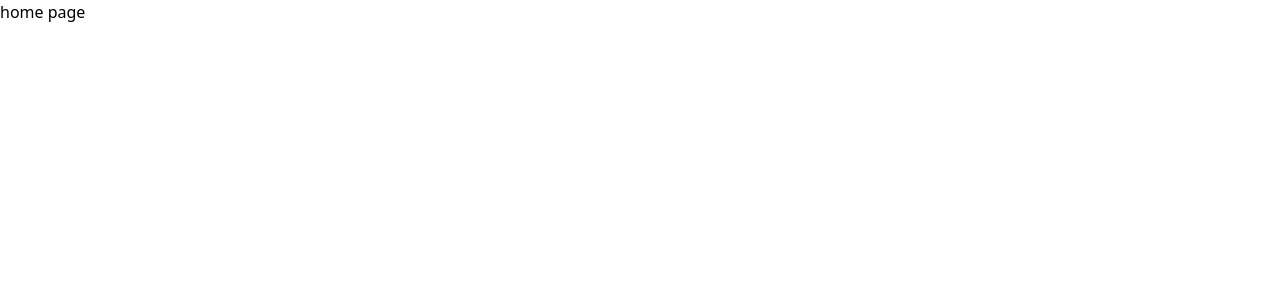
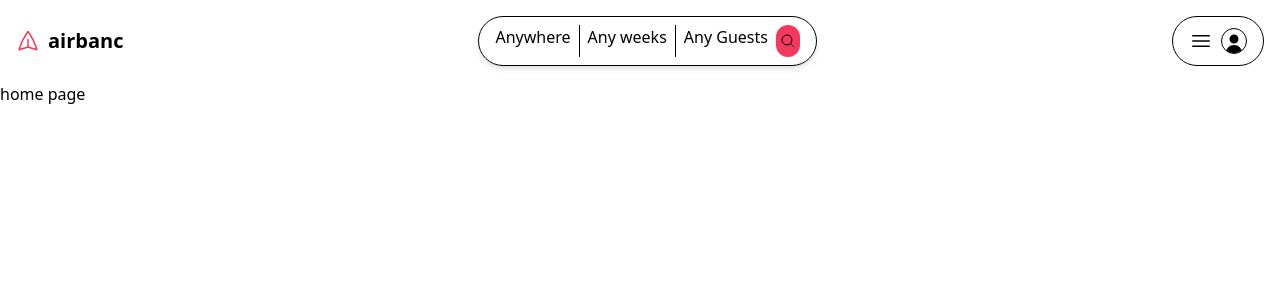
Before and after one commit to sangeeta2003/booking, a React (Vite) app in the folder client/: page / in a window 1280 px wide. Shown: the top 300 px of the page. Built offline with nearby package versions, Linux system fonts and the light colour scheme.

Commit message:
import the home and login page inside the Layout page

```diff
--- a/client/src/App.jsx
+++ b/client/src/App.jsx
@@ -8,9 +8,13 @@
   return (
     <BrowserRouter>
       <Routes>
-        <Route path="/" element={<Layout />} />
-          <Route index element={<Home />} />
+        <Route path='/' element={<Layout/>}>
+        <Route path='/' element={<Home />} />
         <Route path="/login" element={<Login />} />
+        </Route>
+
+
+
       </Routes>
     </BrowserRouter>
   );
--- a/client/src/pages/Header.jsx
+++ b/client/src/pages/Header.jsx
@@ -1,4 +1,4 @@
-import React from 'react'
+
 import { Link } from 'react-router-dom'
 const Header = () => {
   return (
```
Lines whose indentation alone changed are shown as unchanged.
